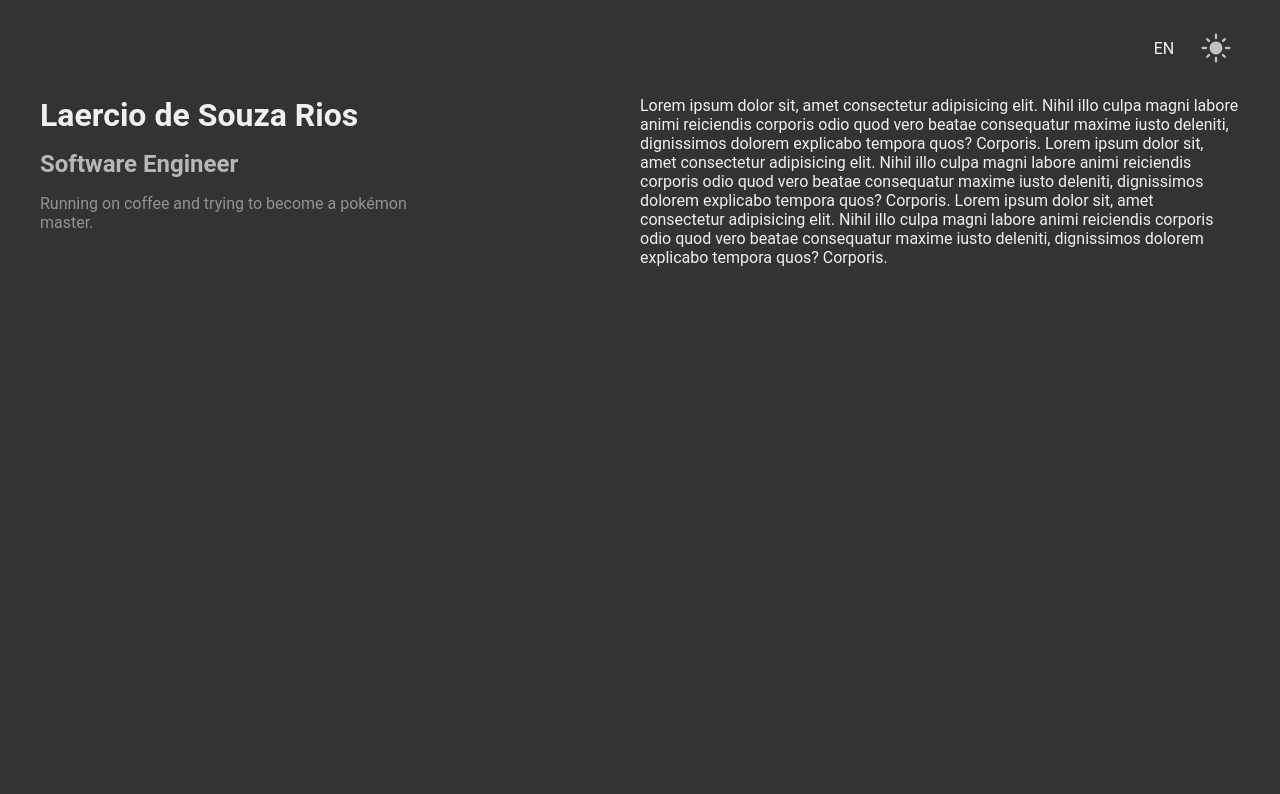
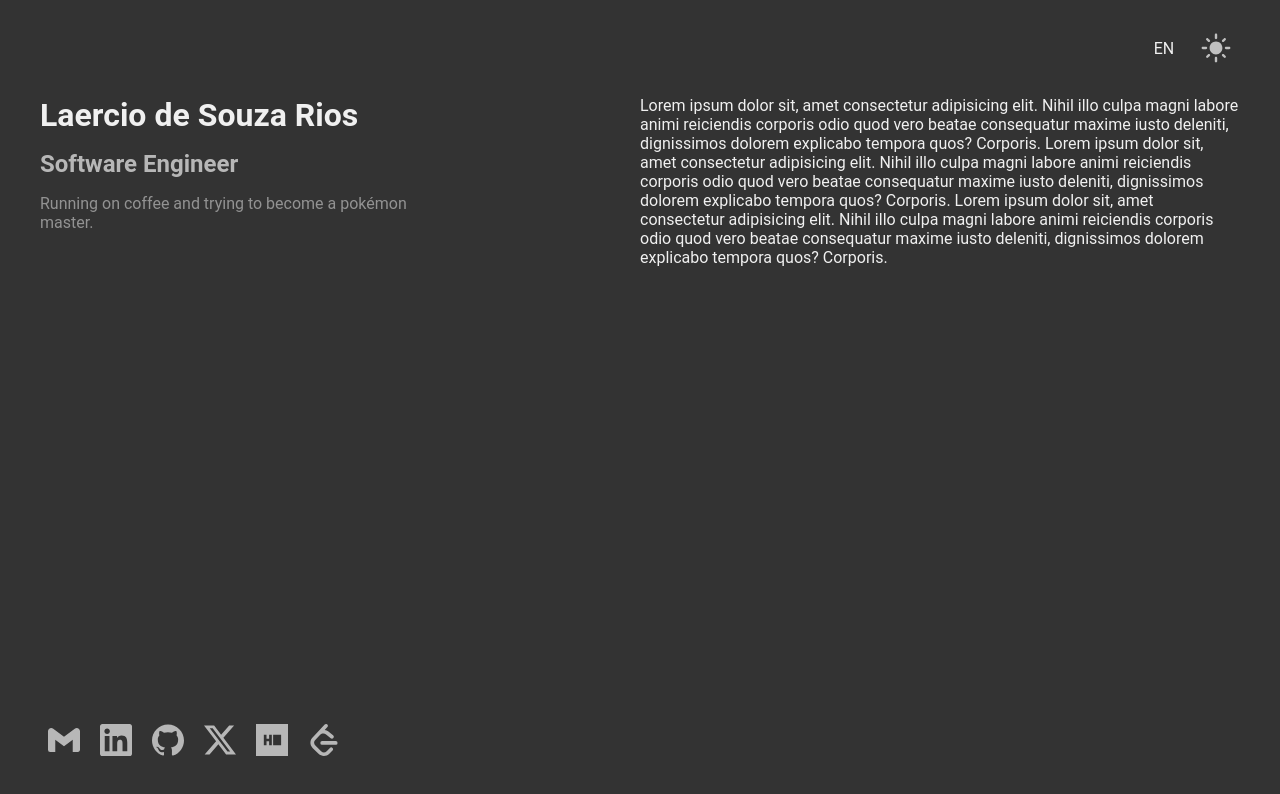
Before and after one commit to LaercioSR/laerciorios.com, a React (Vite) app: page / in a window 1280 px wide. Shown: the top 794 px of the page. Built offline with nearby package versions, Linux system fonts and the light colour scheme.

Commit message:
:sparkles: Add social networks

```diff
--- a/src/pages/Home/index.tsx
+++ b/src/pages/Home/index.tsx
@@ -8,11 +8,53 @@ import {
   ProfileInfo,
   RightSide,
   ProfileDescription,
+  SocialNetworks,
+  SocialNetworkItem,
+  SocialNetworkLink,
 } from "./styles";
 import { Header } from "../../components/Header";
+import GithubLogo from "./../../assets/github.svg?react";
+import EmailLogo from "./../../assets/gmail.svg?react";
+import HackerrankLogo from "./../../assets/hackerrank.svg?react";
+import LeetCodeLogo from "./../../assets/leetcode.svg?react";
+import LinkedinLogo from "./../../assets/linkedin.svg?react";
+import XLogo from "./../../assets/x.svg?react";
 
 export function Home() {
   const { t } = useTranslation();
+
+  const socialNetworks = [
+    {
+      name: "email",
+      url: "mailto:contact@laerciorios.com",
+      icon: <EmailLogo />,
+    },
+    {
+      name: "linkedin",
+      url: "https://www.linkedin.com/in/laerciorios/",
+      icon: <LinkedinLogo />,
+    },
+    {
+      name: "github",
+      url: "https://github.com/LaercioSR",
+      icon: <GithubLogo />,
+    },
+    {
+      name: "x",
+      url: "https://twitter.com/devlaercio",
+      icon: <XLogo />,
+    },
+    {
+      name: "hackerrank",
+      url: "https://www.hackerrank.com/profile/LaercioRios",
+      icon: <HackerrankLogo />,
+    },
+    {
+      name: "leetcode",
+      url: "https://leetcode.com/LaercioRios/",
+      icon: <LeetCodeLogo />,
+    },
+  ];
 
   return (
     <Container>
@@ -24,6 +66,17 @@ export function Home() {
             <ProfileProfession>{t("profession")}</ProfileProfession>
             <ProfileDescription>{t("description")}</ProfileDescription>
           </ProfileInfo>
+          <SocialNetworks>
+            {socialNetworks.map((socialNetwork) => {
+              return (
+                <SocialNetworkItem key={socialNetwork.name}>
+                  <SocialNetworkLink href={socialNetwork.url} target="__blank">
+                    {socialNetwork.icon}
+                  </SocialNetworkLink>
+                </SocialNetworkItem>
+              );
+            })}
+          </SocialNetworks>
         </LeftSide>
         <RightSide>
           Lorem ipsum dolor sit, amet consectetur adipisicing elit. Nihil illo
--- a/src/pages/Home/styles.ts
+++ b/src/pages/Home/styles.ts
@@ -15,6 +15,10 @@ export const Content = styled("div")`
 `;
 
 export const LeftSide = styled("div")`
+  display: flex;
+  flex-direction: column;
+  justify-content: space-between;
+
   width: 400px;
   height: calc(100vh - 6rem);
 `;
@@ -42,3 +46,35 @@ export const ProfileDescription = styled("p")`
   color: ${(props) => props.theme.text};
   opacity: 0.5;
 `;
+
+export const SocialNetworks = styled("ul")`
+  list-style-type: none;
+  display: flex;
+  gap: 0.25rem;
+  margin-bottom: 2rem;
+`;
+
+export const SocialNetworkItem = styled("li")`
+  width: 3rem;
+  padding: 0.5rem;
+  border-radius: 0.25rem;
+  cursor: pointer;
+  transition: background-color 0.2s ease-in-out;
+
+  &:hover {
+    background-color: ${(props) => props.theme.buttonHeader};
+
+    svg {
+      opacity: 0.9;
+    }
+  }
+`;
+
+export const SocialNetworkLink = styled("a")`
+  svg {
+    width: 2rem;
+    fill: ${(props) => props.theme.text};
+    opacity: 0.7;
+    transition: opacity 0.2s ease-in-out;
+  }
+`;
```
